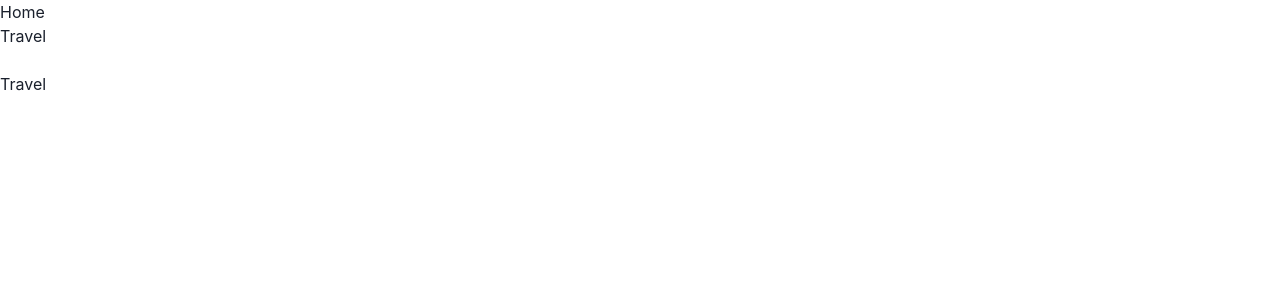
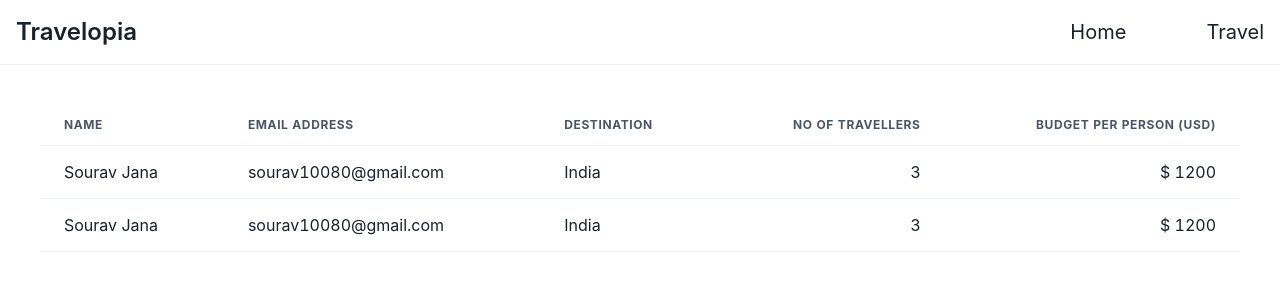
Before and after one commit to sourav215/Take-Home, a React (Create React App) app in the folder client/: page /travel in a window 1280 px wide. Shown: the top 300 px of the page. Built offline with nearby package versions, Linux system fonts and the light colour scheme.

Commit message:
Navbar and Table Component added

```diff
--- a/client/src/Components/Navbar/Navbar.jsx
+++ b/client/src/Components/Navbar/Navbar.jsx
@@ -1,19 +1,74 @@
 import React from "react";
 import { Link } from "react-router-dom";
+import { ReactNode } from "react";
+import {
+  Box,
+  Flex,
+  HStack,
+  IconButton,
+  useDisclosure,
+  Stack,
+  Divider,
+} from "@chakra-ui/react";
+import { HamburgerIcon, CloseIcon } from "@chakra-ui/icons";
+
+const Links = [
+  { title: "Home", path: "/" },
+  { title: "Travel", path: "/travel" },
+];
+
+const NavLink = ({ title, path }) => <Link to={path}>{title}</Link>;
 
 const Navbar = () => {
+  const { isOpen, onOpen, onClose } = useDisclosure();
+
   return (
-    <div>
-      <ul>
-        <li>
-          <Link to="/">Home</Link>
-        </li>
-        <li>
-          <Link to="/travel">Travel</Link>
-        </li>
-        <li></li>
-      </ul>
-    </div>
+    <>
+      <Box bg="white.100" px={4}>
+        <Flex
+          h={16}
+          alignItems={"center"}
+          justifyContent={"space-between"}
+          fontSize={"xl"}
+        >
+          <HStack spacing={8} alignItems={"center"}>
+            <Box fontSize={"2xl"} fontWeight={"semibold"}>
+              {" "}
+              <Link to={"/"}>Travelopia</Link>
+            </Box>
+          </HStack>
+          <Flex alignItems={"center"}>
+            <HStack
+              as={"nav"}
+              spacing={20}
+              display={{ base: "none", md: "flex" }}
+            >
+              {Links.map(({ title, path }) => (
+                <NavLink key={title} title={title} path={path} />
+              ))}
+            </HStack>
+          </Flex>
+          <IconButton
+            size={"md"}
+            icon={isOpen ? <CloseIcon /> : <HamburgerIcon />}
+            aria-label={"Open Menu"}
+            display={{ md: "none" }}
+            onClick={isOpen ? onClose : onOpen}
+          />
+        </Flex>
+
+        {isOpen ? (
+          <Box pb={4} display={{ md: "none" }}>
+            <Stack as={"nav"} spacing={4}>
+              {Links.map(({ title, path }) => (
+                <NavLink key={title} title={title} path={path} />
+              ))}
+            </Stack>
+          </Box>
+        ) : null}
+      </Box>
+      <Divider />
+    </>
   );
 };
 
--- a/client/src/Pages/Travel/Travel.jsx
+++ b/client/src/Pages/Travel/Travel.jsx
@@ -1,9 +1,46 @@
-import React from 'react'
+import React from "react";
+import {
+  Table,
+  Thead,
+  Tbody,
+  Tr,
+  Th,
+  Td,
+  TableContainer,
+} from "@chakra-ui/react";
 
 const Travel = () => {
   return (
-    <div>Travel</div>
-  )
-}
+    <TableContainer m={"10"}>
+      <Table variant="simple">
+        <Thead>
+          <Tr>
+            <Th>Name</Th>
+            <Th>Email Address</Th>
+            <Th>Destination</Th>
+            <Th isNumeric>No of Travellers</Th>
+            <Th isNumeric>Budget Per Person (USD)</Th>
+          </Tr>
+        </Thead>
+        <Tbody>
+          <Tr>
+            <Td>Sourav Jana</Td>
+            <Td>sourav10080@gmail.com</Td>
+            <Td>India</Td>
+            <Td isNumeric>3</Td>
+            <Td isNumeric>$ 1200</Td>
+          </Tr>
+          <Tr>
+            <Td>Sourav Jana</Td>
+            <Td>sourav10080@gmail.com</Td>
+            <Td>India</Td>
+            <Td isNumeric>3</Td>
+            <Td isNumeric>$ 1200</Td>
+          </Tr>
+        </Tbody>
+      </Table>
+    </TableContainer>
+  );
+};
 
-export default Travel
+export default Travel;
```
